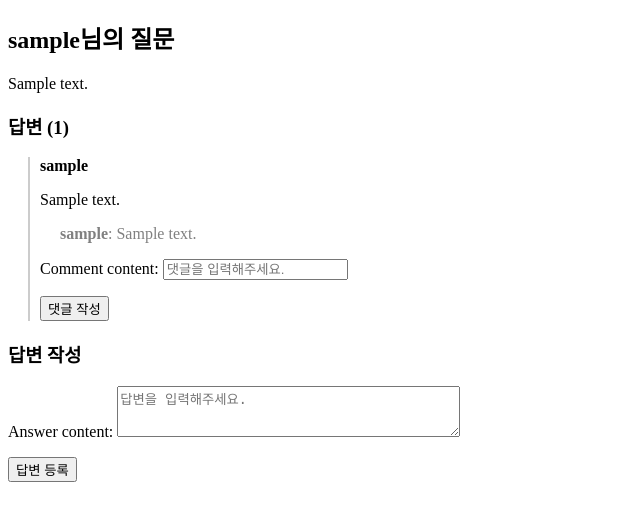
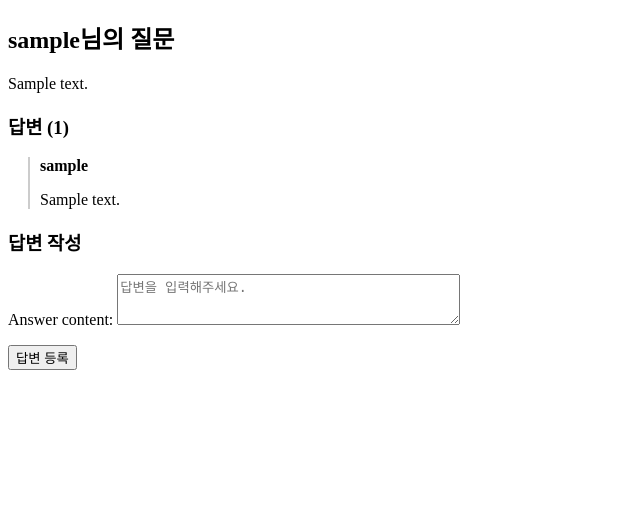
Before and after one commit to 2026-HERETHON/2026-herethon-3, a Django app: page /qna/question/1/ in a window 1280 px wide. Shown: the top 521 px of the page, without its empty margins (0-640 px from the left). Run offline with Django 5.2, Linux system fonts and the light colour scheme; a user stored in the database is signed in; tables that the repository leaves empty hold one stand-in row (values such as "Sample post").

Commit message:
회의 내용 바탕 1차 수정

```diff
--- a/accounts/models.py
+++ b/accounts/models.py
@@ -7,9 +7,21 @@ class User(AbstractUser):
     nickname = models.CharField(max_length=30, unique=True)
     gender = models.CharField(
         max_length=10,
-        choices=[('M', '남성'), ('F', '여성')],
-        blank=True,
+        choices=[('F', '여성'), ('M', '남성')],
     )
+    # 개인정보 수집 동의 여부 기록
+    privacy_agreed_at = models.DateTimeField(null=True, blank=True)
+    # 프로필 사진
+    profile_image = models.ImageField(upload_to='profile_images/', null=True, blank=True)
+
+    # 실거주지 인증
+    verified_grid = models.ForeignKey(
+        'grids.Grid', on_delete=models.SET_NULL, null=True, blank=True,
+        related_name='verified_users'
+    )
+    is_verified = models.BooleanField(default=False)
+    verified_at = models.DateTimeField(null=True, blank=True)
+
     # email, password는 AbstractUser에 이미 있음
     def __str__(self):
         return self.nickname
--- a/accounts/templates/accounts/signup.html
+++ b/accounts/templates/accounts/signup.html
@@ -3,7 +3,7 @@
 <head><title>회원가입</title></head>
 <body>
   <h2>회원가입</h2>
-  <form method="post">
+  <form method="post" enctype="multipart/form-data">
     {% csrf_token %}
     {{ form.as_p }}
     <button type="submit">가입하기</button>
--- a/config/settings.py
+++ b/config/settings.py
@@ -19,6 +19,8 @@ load_dotenv()
 # Build paths inside the project like this: BASE_DIR / 'subdir'.
 BASE_DIR = Path(__file__).resolve().parent.parent
 
+MEDIA_URL = '/media/'
+MEDIA_ROOT = os.path.join(BASE_DIR, 'media')
 
 # Quick-start development settings - unsuitable for production
 # See https://docs.djangoproject.com/en/6.0/howto/deployment/checklist/
--- a/config/urls.py
+++ b/config/urls.py
@@ -18,6 +18,8 @@ Including another URLconf
 from django.contrib import admin
 from django.urls import path, include
 from .views import home_view
+from django.conf import settings
+from django.conf.urls.static import static
 
 urlpatterns = [
     path('', home_view, name='home'),
@@ -26,4 +28,4 @@ urlpatterns = [
     path('reviews/', include('reviews.urls')),
     path('qna/', include('qna.urls')),
     path('grids/', include('grids.urls')),
-]
+] + static(settings.MEDIA_URL, document_root=settings.MEDIA_ROOT)
--- a/qna/forms.py
+++ b/qna/forms.py
@@ -1,5 +1,5 @@
 from django import forms
-from .models import Question, Answer, Comment
+from .models import Question, Answer
 
 
 class QuestionForm(forms.ModelForm):
@@ -30,18 +30,3 @@ class AnswerForm(forms.ModelForm):
         if not content:
             raise forms.ValidationError('답변 내용을 입력해주세요.')
         return content
-
-
-class CommentForm(forms.ModelForm):
-    class Meta:
-        model = Comment
-        fields = ['comment_content']
-        widgets = {
-            'comment_content': forms.TextInput(attrs={'placeholder': '댓글을 입력해주세요.'}),
-        }
-
-    def clean_comment_content(self):
-        content = self.cleaned_data.get('comment_content', '').strip()
-        if not content:
-            raise forms.ValidationError('댓글 내용을 입력해주세요.')
-        return content
--- a/qna/models.py
+++ b/qna/models.py
@@ -35,20 +35,3 @@ class Answer(models.Model):
 
     def __str__(self):
         return f'{self.user.nickname} - Q{self.question.id}'
-
-
-class Comment(models.Model):
-    user = models.ForeignKey(
-        settings.AUTH_USER_MODEL, on_delete=models.CASCADE, related_name='comments'
-    )
-    answer = models.ForeignKey(
-        Answer, on_delete=models.CASCADE, related_name='comments'
-    )
-    comment_content = models.TextField()
-    created_at = models.DateTimeField(auto_now_add=True)
-
-    class Meta:
-        ordering = ['created_at']
-
-    def __str__(self):
-        return f'{self.user.nickname} - A{self.answer.id}'
--- a/qna/templates/qna/detail.html
+++ b/qna/templates/qna/detail.html
@@ -10,20 +10,6 @@
     <div style="margin-left:20px; border-left:2px solid #ccc; padding-left:10px;">
       <strong>{{ answer.user.nickname }}</strong>
       <p>{{ answer.answer_content }}</p>
-
-      {% for comment in answer.comments.all %}
-        <div style="margin-left:20px; color:gray;">
-          <strong>{{ comment.user.nickname }}</strong>: {{ comment.comment_content }}
-        </div>
-      {% endfor %}
-
-      {% if request.user.is_authenticated %}
-        <form method="post" action="{% url 'qna:comment_create' answer.id %}">
-          {% csrf_token %}
-          {{ comment_form.as_p }}
-          <button type="submit">댓글 작성</button>
-        </form>
-      {% endif %}
     </div>
   {% endfor %}
 
--- a/qna/urls.py
+++ b/qna/urls.py
@@ -8,5 +8,4 @@ urlpatterns =[
   path('grid/<int:grid_id>/create/', views.question_create, name='create'),
   path('question/<int:question_id>/', views.question_detail, name='detail'),
   path('question/<int:question_id>/answer/', views.answer_create, name='answer_create'),
-  path('answer/<int:answer_id>/comment/', views.comment_create, name='comment_create'),
 ]
--- a/qna/views.py
+++ b/qna/views.py
@@ -2,8 +2,8 @@
 from django.contrib.auth.decorators import login_required
 from django.shortcuts import render, redirect, get_object_or_404
 from grids.models import Grid
-from .models import Question, Answer, Comment
-from .forms import QuestionForm, AnswerForm, CommentForm
+from .models import Question, Answer
+from .forms import QuestionForm, AnswerForm
 
 
 def question_list(request, grid_id):  # 질문 목록 (Q&A 탭)
@@ -39,13 +39,11 @@ def question_detail(request, question_id):  # 질문 상세 (답변/댓글 다
     answers = question.answers.all()
 
     answer_form = AnswerForm()
-    comment_form = CommentForm()
 
     return render(request, 'qna/detail.html', {
         'question': question,
         'answers': answers,
         'answer_form': answer_form,
-        'comment_form': comment_form,
     })
 
 
@@ -61,17 +59,3 @@ def answer_create(request, question_id):  # QA-002
             answer.question = question
             answer.save()
     return redirect('qna:detail', question_id=question.id)
-
-
-@login_required
-def comment_create(request, answer_id):  # QA-003
-    answer = get_object_or_404(Answer, pk=answer_id)
-
-    if request.method == 'POST':
-        form = CommentForm(request.POST)
-        if form.is_valid():
-            comment = form.save(commit=False)
-            comment.user = request.user
-            comment.answer = answer
-            comment.save()
-    return redirect('qna:detail', question_id=answer.question.id)
--- a/reviews/forms.py
+++ b/reviews/forms.py
@@ -1,13 +1,22 @@
 from django import forms
 from .models import Review
+from decimal import Decimal
 
-RATING_CHOICES = [(i, str(i)) for i in range(1, 6)]
-
+#RATING_CHOICES = [(i, str(i)) for i in range(1, 6)] #정수 단위
+RATING_CHOICES = [
+    (Decimal(f"{i * 0.5:.1f}"), f"{i * 0.5:.1f}") for i in range(0, 11)
+] # 0.5 단위
 
 class ReviewForm(forms.ModelForm):
-    rating_night = forms.ChoiceField(choices=RATING_CHOICES, label='밤길 체감 안전도')
-    rating_amenity = forms.ChoiceField(choices=RATING_CHOICES, label='편의시설 만족도')
-    rating_mood = forms.ChoiceField(choices=RATING_CHOICES, label='동네 분위기')
+    rating_night = forms.TypedChoiceField(
+        choices=RATING_CHOICES, coerce=Decimal, label='밤길 체감 안전도'
+    )
+    rating_amenity = forms.TypedChoiceField(
+        choices=RATING_CHOICES, coerce=Decimal, label='편의시설 만족도'
+    )
+    rating_mood = forms.TypedChoiceField(
+        choices=RATING_CHOICES, coerce=Decimal, label='동네 분위기'
+    )
 
     class Meta:
         model = Review
```
Also changed, not shown: accounts/forms.py (+19 -1 lines), accounts/views.py (+5 -2 lines), qna/admin.py (+1 -6 lines), reviews/models.py (+13 -3 lines), accounts/migrations/0004_user_privacy_agreed_at.py (added), accounts/migrations/0005_alter_user_gender.py (added), accounts/migrations/0006_alter_user_gender.py (added), accounts/migrations/0007_alter_user_gender.py (added), qna/migrations/0003_delete_comment.py (added), reviews/migrations/0003_alter_review_rating_amenity_alter_review_rating_mood_and_more.py (added).
